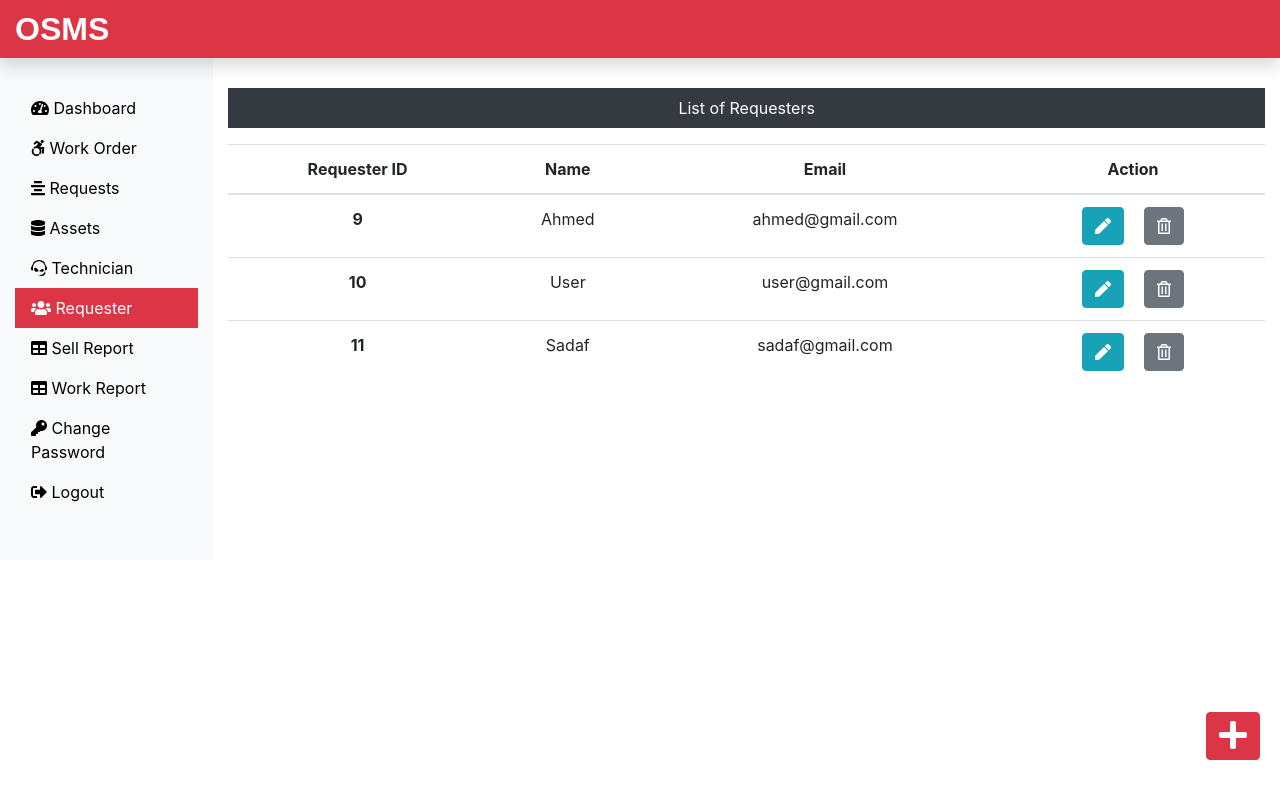
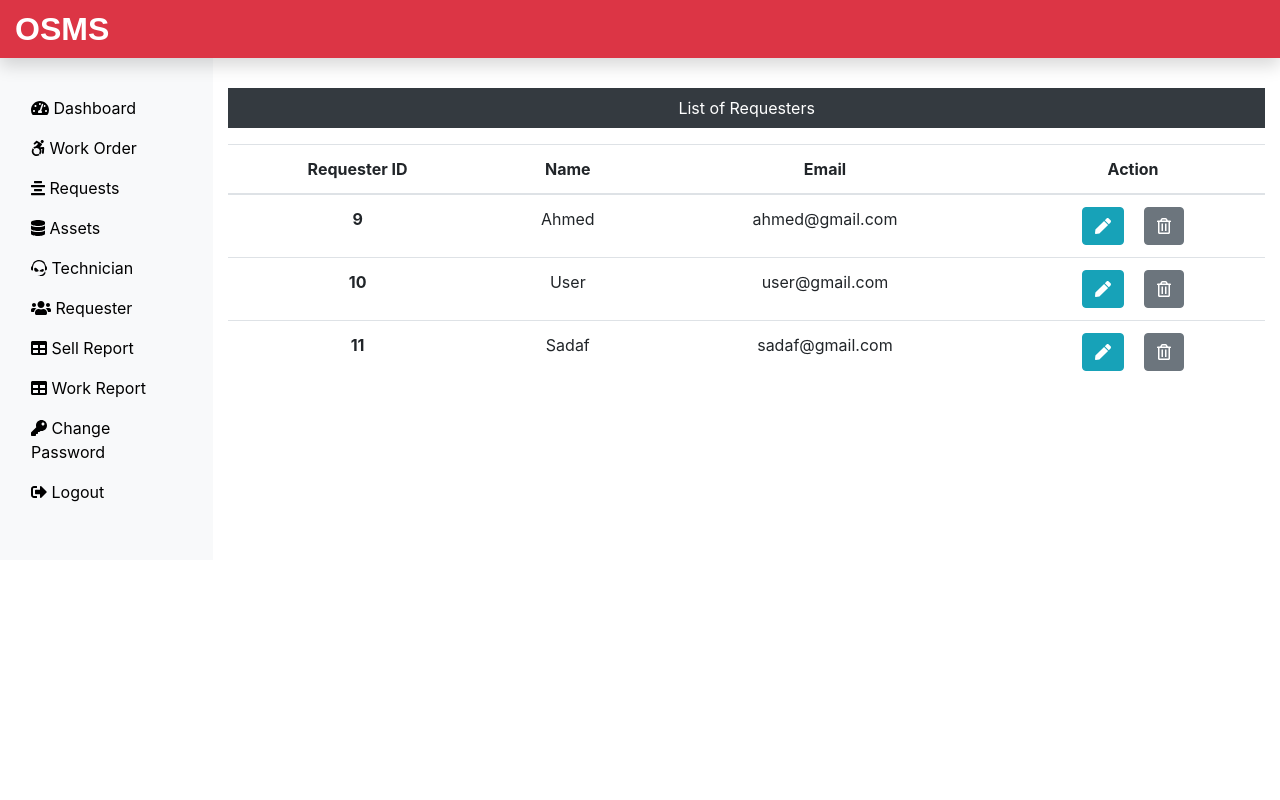
Before and after one commit to MuqadasAshraf-5406/ID_6_OnlineServiceSystem, a PHP site: page /Admin/requester.php in a window 1280 px wide. Run offline with PHP 8.4, Linux system fonts and the light colour scheme; a user stored in the database is signed in; data comes from the database, SQL or seed files in the repository; some libraries are stand-ins or nearby versions; some web fonts are replaced.

Commit message:
Update requester.php

```diff
--- a/ID_6_OnlineServiceSystem/Admin/requester.php
+++ b/ID_6_OnlineServiceSystem/Admin/requester.php
@@ -54,10 +54,6 @@
   }
 ?>
 </div>
-</div>
-<div><a class="btn btn-danger box" href="insertreq.php"><i class="fas fa-plus fa-2x"></i></a>
-</div>
-</div>
 <?php
 include('includes/footer.php');
 ?>
```
